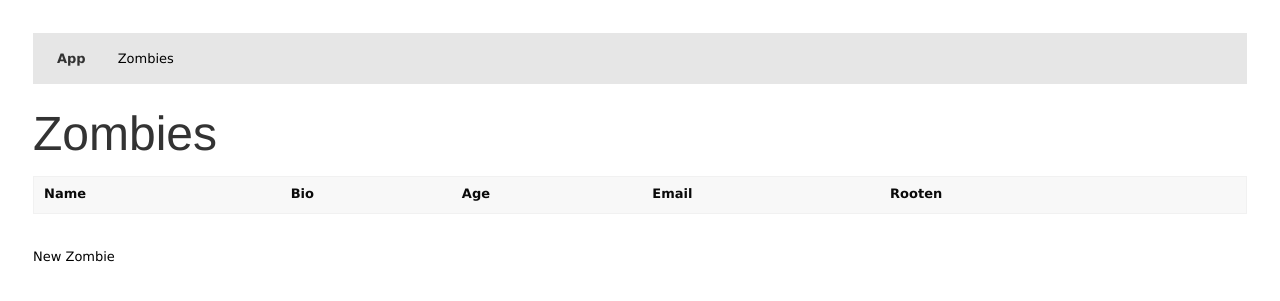
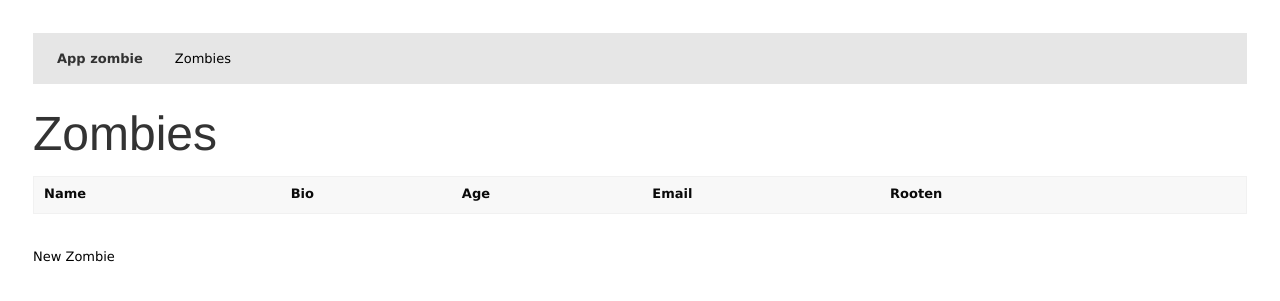
Before and after one commit to franciscoalfonso/zombies, a Rails app: page /zombies in a window 1280 px wide. Shown: the top 301 px of the page. Run offline with Rails 7, Linux system fonts and the light colour scheme; data that the repository does not hold is empty; style sheets or scripts are compiled from the project's sources; some libraries are stand-ins or nearby versions.

Commit message:
version 4

```diff
--- a/app/views/layouts/application.html.erb
+++ b/app/views/layouts/application.html.erb
@@ -15,7 +15,7 @@
    <div class="top-bar">
     <div class="top-bar-left">
      <ul class="dropdown menu" data-dropdown-menu>
-      <li class="menu-text">App</li>
+      <li class="menu-text">App zombie</li>
       <li>
        <%= link_to "Zombies",zombies_path %>
       </li>
```
